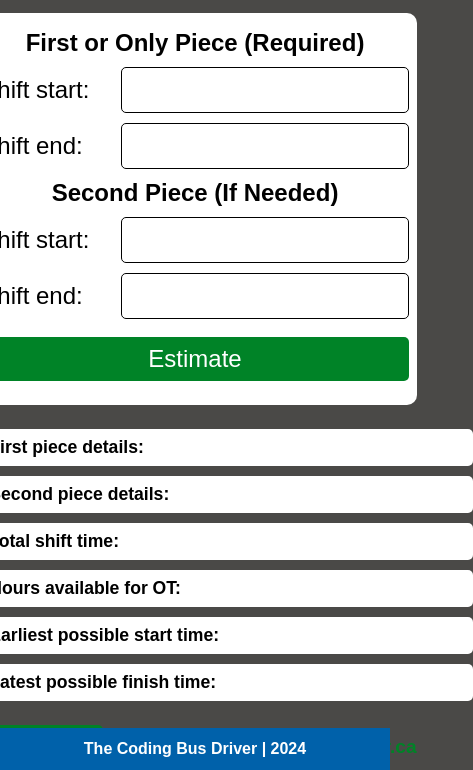
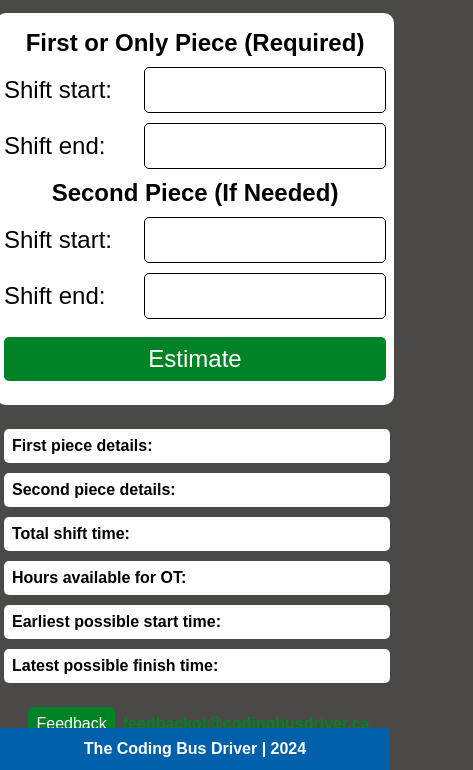
Before and after one commit to BrandonMcInroy/tet-calculator, a plain HTML site: page index.html in a window 390 px wide. Shown: the part 74-844 px from the top of the page, 473 px wide, since content can reach past the window. Drawn offline with Linux system fonts and the light colour scheme.

Commit message:
Refind mobile responsiveness

```diff
--- a/styles.css
+++ b/styles.css
@@ -55,7 +55,6 @@ form {
   border-radius: 10px;
 
   padding: 0.5rem;
-  width: 30rem;
 }
 
 form p {
@@ -178,13 +177,30 @@ footer {
   bottom: 0;
 }
 
-@media (max-width: 600px) {
+@media (max-width: 950px) {
   h1 {
     font-size: 2rem;
   }
-  form,
-  .detailLabel,
+  .container {
+    flex-direction: column;
+    width: 430px;
+  }
   .details {
-    width: 100%;
+    width: 370px;
+    margin: 1rem;
+    padding: 0.5rem;
+  }
+  .detailLabel {
+    width: 370px;
+    font-size: 1rem;
+  }
+  .feedback {
+    gap: 0;
+  }
+  .btn {
+    font-size: 1rem;
+  }
+  .feedback-text {
+    font-size: 1rem;
   }
 }
```
